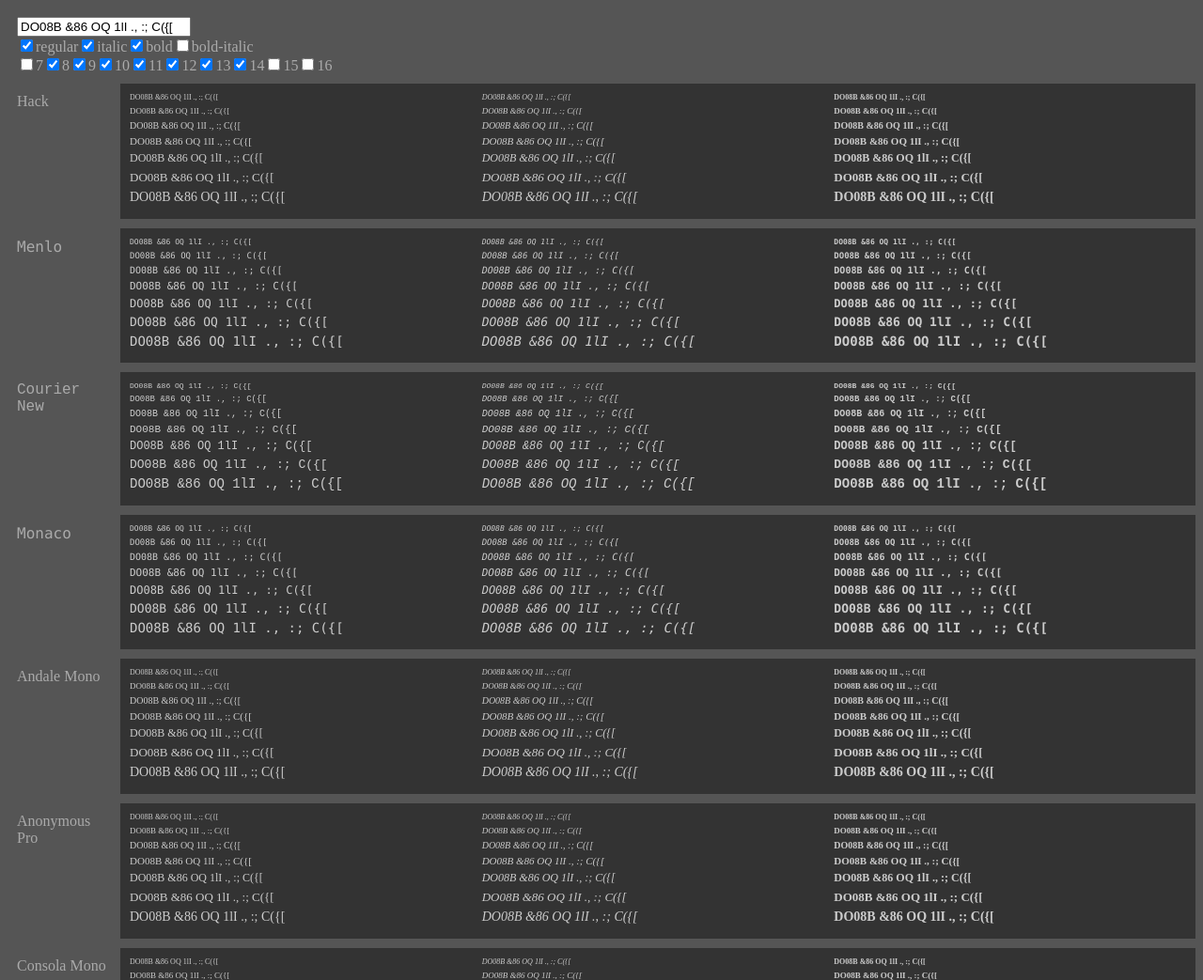
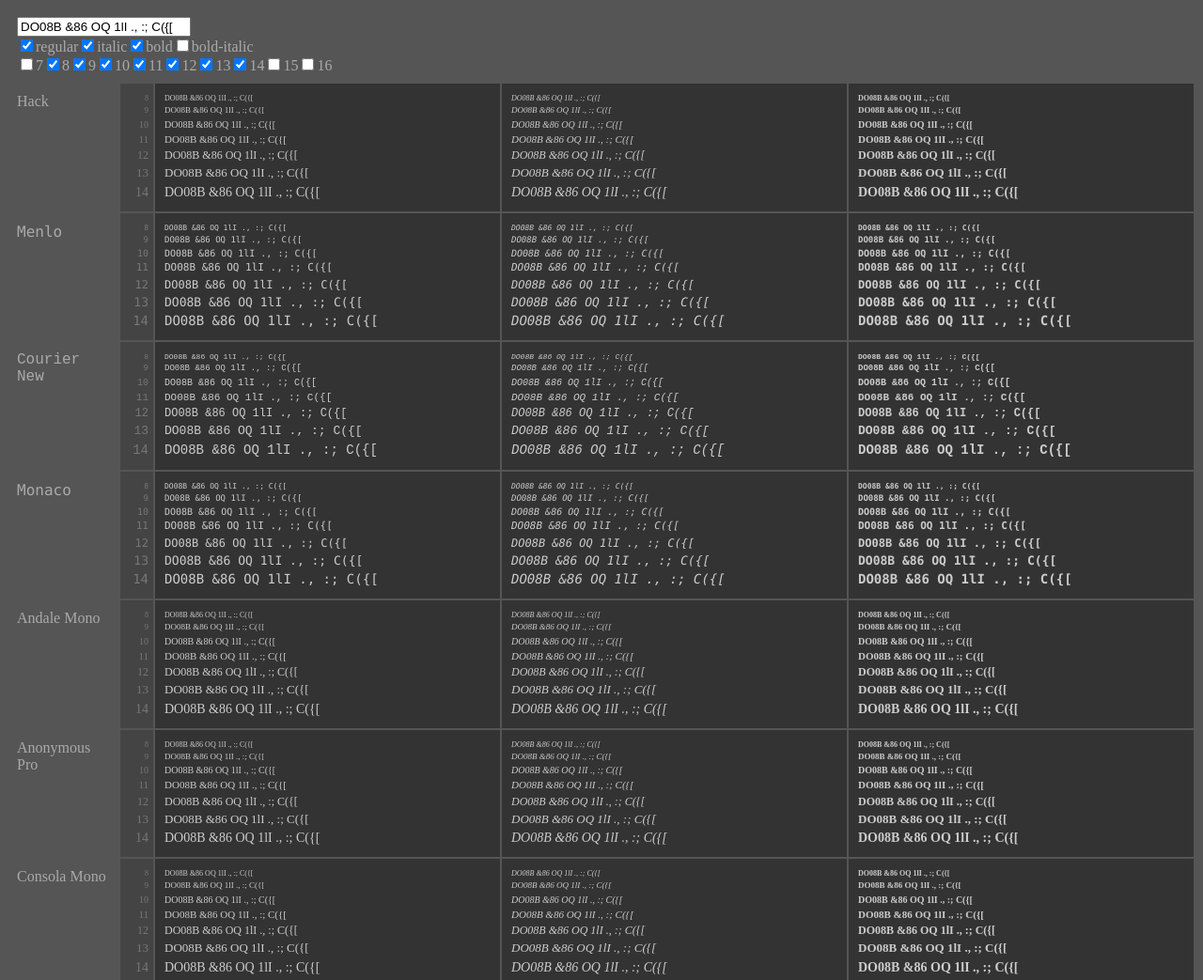
Before and after one commit to source-foundry/compare-typefaces, a plain HTML site: page index.html in a window 1280 px wide. Shown: the top 1043 px of the page at 94% size. Drawn offline with Linux system fonts and the light colour scheme.

Commit message:
Add legend for text sizes

```diff
--- a/js/Font.js
+++ b/js/Font.js
@@ -8,6 +8,7 @@ class Font {
     this.element.style.fontFamily = name
     this.container.appendChild(this.element)
     this.createTitle()
+    this.createLegend()
     this.createSamples()
   }
 
@@ -16,6 +17,21 @@ class Font {
     title.classList.add('title')
     title.textContent = this.name
     this.element.appendChild(title)
+  }
+
+  createLegend() {
+    const legend = document.createElement('div')
+    legend.classList.add('legend')
+    this.element.appendChild(legend)
+    const sizes = this.app.getSizes()
+    for (const size of sizes) {
+      const label = document.createElement('div')
+      label.classList.add('legend-size')
+      label.classList.add('size-' + size)
+      label.textContent = size
+      label.style.fontSize = size + 'px'
+      legend.appendChild(label)
+    }
   }
 
   createSamples() {
--- a/styles.css
+++ b/styles.css
@@ -9,7 +9,7 @@ body {
 
 .font {
   display: flex;
-  margin-bottom: 10px;
+  margin-bottom: 2px;
 }
 
 .font .title {
@@ -17,31 +17,46 @@ body {
   flex: 0 0 100px;
 }
 
+.font .legend {
+  padding: 10px 5px 10px 10px;
+  flex: 0 0 20px;
+  background: rgba(0, 0, 0, 0.2);
+  color: #777;
+  margin-right: 2px;
+  text-align: right;
+}
+
+  .legend-size {
+    display: none;
+    line-height: 1.5;
+  }
+
 .samples {
-  padding: 10px;
   flex: 1 1;
   display: flex;
 }
 
-  .light .samples {
+  .light .variant {
     background: #fff; color: #000;
   }
 
-  .semi-light .samples {
+  .semi-light .variant {
     background: #ccc; color: #333;
   }
 
-  .dark .samples {
+  .dark .variant {
     background: #000; color: #fff;
   }
 
-  .semi-dark .samples {
+  .semi-dark .variant {
     background: #333; color: #ccc;
   }
 
 .variant {
   flex: 1 0;
   display: none;
+  padding: 10px;
+  margin-right: 2px;
 }
 
   .regular .variant.regular,
@@ -53,21 +68,21 @@ body {
 
 .sample {
   display: none;
+  line-height: 1.5;
 }
 
-  .size-7 .sample.size-7,
-  .size-8 .sample.size-8,
-  .size-9 .sample.size-9,
-  .size-10 .sample.size-10,
-  .size-11 .sample.size-11,
-  .size-12 .sample.size-12,
-  .size-13 .sample.size-13,
-  .size-14 .sample.size-14,
-  .size-15 .sample.size-15,
-  .size-16 .sample.size-16 {
+  .size-7 .size-7,
+  .size-8 .size-8,
+  .size-9 .size-9,
+  .size-10 .size-10,
+  .size-11 .size-11,
+  .size-12 .size-12,
+  .size-13 .size-13,
+  .size-14 .size-14,
+  .size-15 .size-15,
+  .size-16 .size-16 {
     display: block;
   }
 
   .sample:not(:last-child) {
-    margin-bottom: 5px;
   }
```
